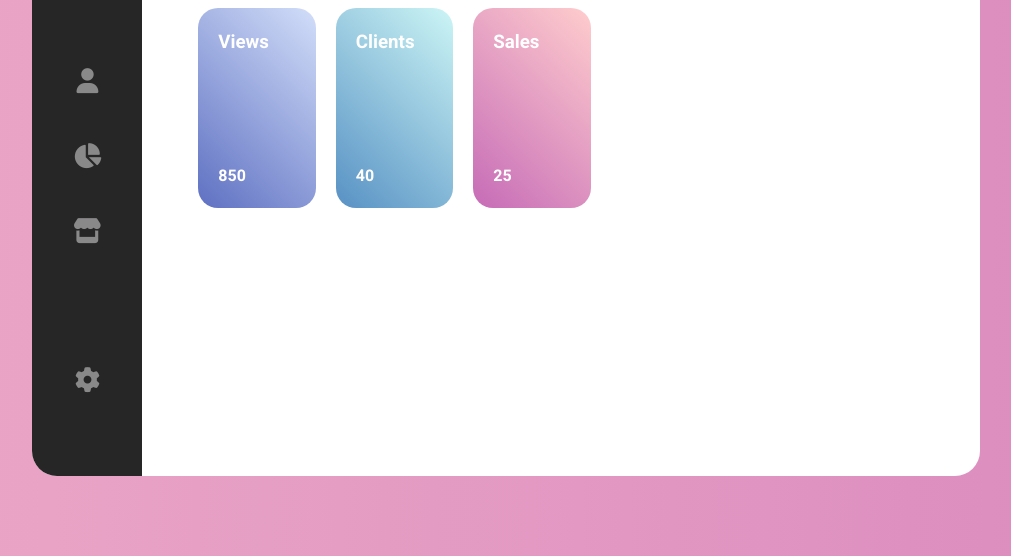
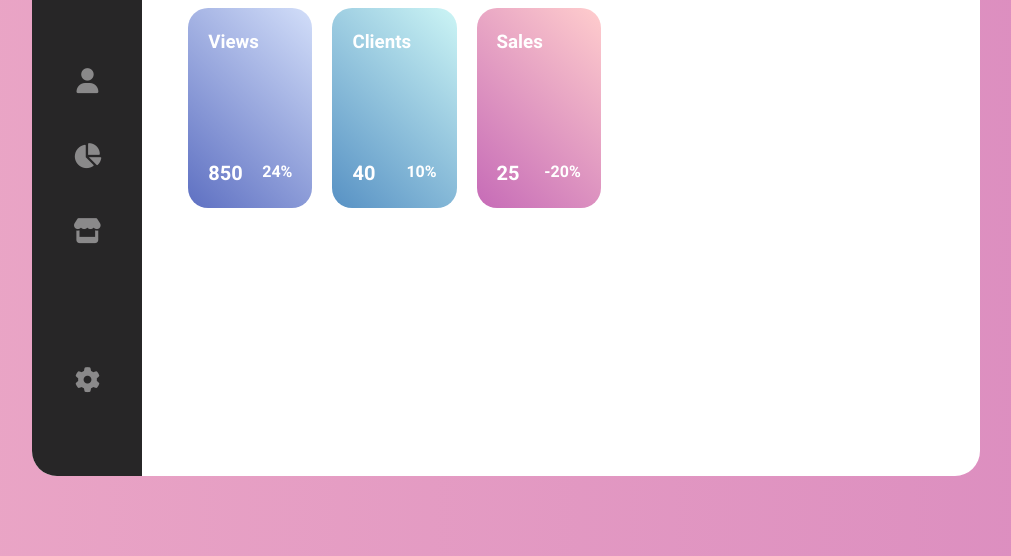
Before and after one commit to haslozik/Dashboard-UI-Design, a plain HTML site: page index.html in a window 1280 px wide. Shown: the part 244-800 px from the top of the page, without its empty margins (134-1145 px from the left). Drawn offline with nearby package versions, Linux system fonts and the light colour scheme.

Commit message:
mainViewMenu component

```diff
--- a/index.html
+++ b/index.html
@@ -12,39 +12,39 @@
 
     <script src="https://kit.fontawesome.com/a821291b86.js" crossorigin="anonymous"></script>
 
-    <!--charts-->
+    <!-- charts -->
     <script src="https://cdn.jsdelivr.net/npm/chart.js"></script>
 
 </head>
 <body>
     <div id="container">
         <div class="content">
-            <!--menu-->
+            <!-- menu -->
             <div class="menu">
                 <div class="menu__element">
-                    <!--profile img-->
+                    <!-- profile img -->
                     <img src="img/exampleProfileImg.jpg" alt="example profile image">
                 </div>
                 <div class="menu__element menu__element--icons">
-                    <!--icons-->
+                    <!-- icons -->
                     <i class="fas fa-user"></i>
                     <i class="fas fa-chart-pie fas--white"></i>
                     <i class="fas fa-store"></i>
                 </div>
                 <div class="menu__element">
-                    <!--settings-->
+                    <!-- settings -->
                     <i class="fas fa-cog"></i>
                 </div>
             </div>
-            <!--proper content-->
+            <!-- proper content -->
             <div class="content__middleContent middleContent">
-                <!--top section-->
+                <!-- top section -->
                 <div class="middleContent__menu">
                     <div class="middleContent__content">
                         <h1 class="middleContent__text">
                             Dashboard UI Design
                         </h1>
-                        <!--clock / w m y-->
+                        <!-- clock / w m y -->
                         <div class="middleContent__time">
                             <div id="middleContent__clock" onload="time()"></div>
                             <div class="middleContent__wmy">
@@ -55,25 +55,32 @@
                                 </ul>
                             </div>
                         </div>
-                        <!--menu-->
+                        <!-- menu -->
                         <div class="middleContent__menuContent">
                             <div class="middleContent__menuElement middleContent__menuElement--first">
                                 <h3 class="middleContent__menuElementText">Views</h3>
-                                <p>850</p>
+                                <h5>850</h5>
+                                <h6>24%</h6>
                             </div>
                             <div class="middleContent__menuElement middleContent__menuElement--second">
                                 <h3 class="middleContent__menuElementText">Clients</h3>
-                                <p>40</p>
+                                <h5>40</h5>
+                                <h6>10%</h6>
                             </div>
                             <div class="middleContent__menuElement middleContent__menuElement--third">
                                 <h3 class="middleContent__menuElementText">Sales</h3>
-                                <p>25</p>
+                                <h5>25</h5>
+                                <h6>-20%</h6>
                             </div>
                         </div>
                     </div>
                 </div>
-                <!--chart-->
-                <div class="middleContent__chart"></div>
+                <!-- charts -->
+                <div class="middleContent__chart">
+                    <!-- <div>
+                        <canvas id="myChart"></canvas>
+                    </div> -->
+                </div>
             </div>
         </div>
     </div>
--- a/scss/_mainViewMenu.scss
+++ b/scss/_mainViewMenu.scss
@@ -53,7 +53,6 @@
             display: flex;
 
             .middleContent__menuElement {
-                margin: 0 10px;
                 width: calc(100% / 3);
                 height: 200px;
                 border-radius: 20px;
@@ -62,23 +61,34 @@
 
                 &--first {
                     background: $firstElementBackgroundColor;
+                    margin-right: 20px;
                 }
                 &--second {
                     background: $secondElementBackgroundColor;
                 }
                 &--third {
                     background: $thirdElementBackgroundColor;
+                    margin-left: 20px;
                 }
 
                 .middleContent__menuElementText {
                     padding: 20px;
                 }
 
-                p {
+                h5 {
                     font-weight: 700;
                     position: absolute;
                     bottom: 20px;
                     left: 20px;
+                    font-size: 20px;
+                }
+
+                h6 {
+                    font-weight: 700;
+                    position: absolute;
+                    bottom: 24px;
+                    right: 20px;
+                    font-size: 16px;
                 }
             }
         }
```
Also changed, not shown: app.js (+8 -0 lines), css/style.css, 1 other file.
